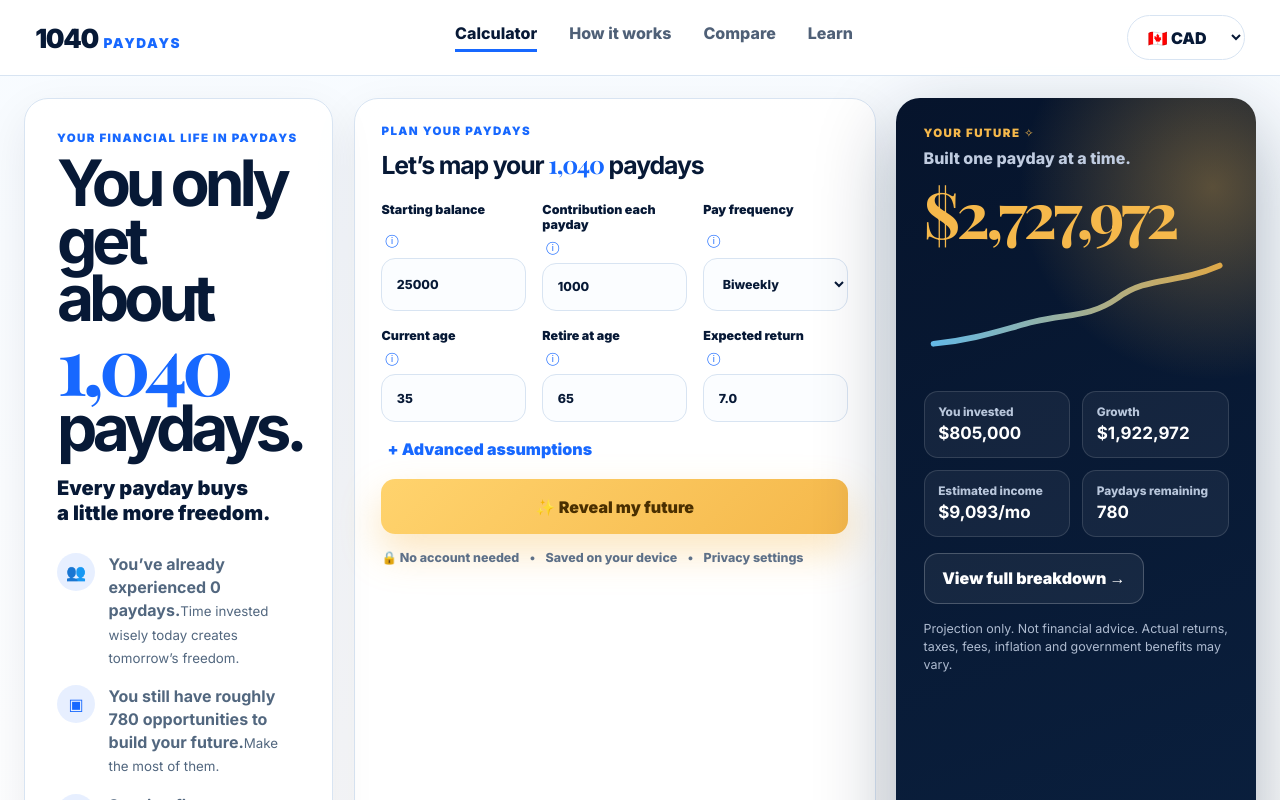
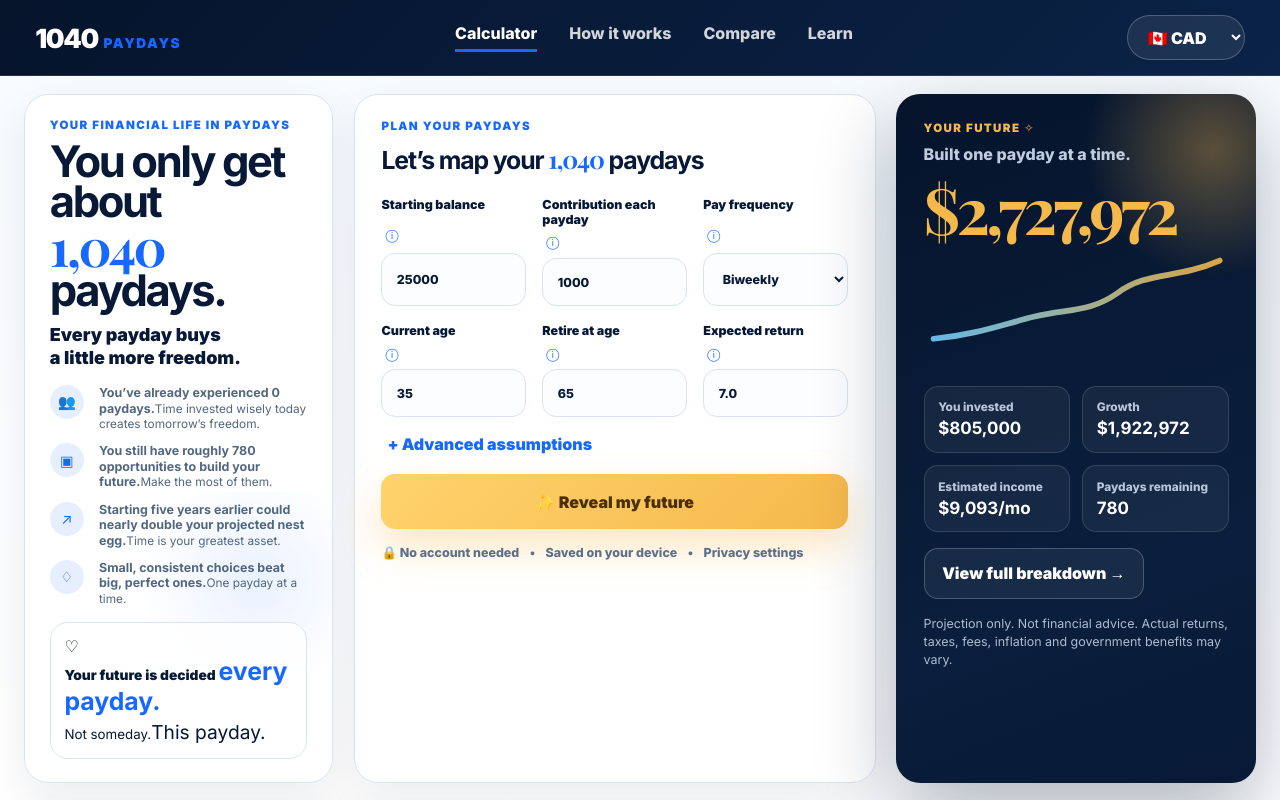
Before and after one commit to calgal7-del/1040-paydays, a React (Vite) app: page / in a window 1280 px wide. Shown: the top 800 px of the page. Built offline with nearby package versions, Linux system fonts and the light colour scheme.

Commit message:
Update App.css

```diff
--- a/src/App.css
+++ b/src/App.css
@@ -1094,3 +1094,100 @@ select:focus {
     height: 310px;
   }
 }
+/* FINAL NAV + LEFT HERO FIX */
+
+.navbar {
+  background: linear-gradient(135deg, #06142c, #0a2347);
+  border-bottom: 1px solid rgba(255, 255, 255, 0.12);
+  color: white;
+}
+
+.brandNumber {
+  color: white;
+}
+
+.navLinks {
+  color: rgba(255, 255, 255, 0.82);
+}
+
+.navLinks a:first-child {
+  color: white;
+}
+
+.currencyDropdown {
+  background: rgba(255, 255, 255, 0.08);
+  color: white;
+  border-color: rgba(255, 255, 255, 0.22);
+}
+
+.mainLayout {
+  margin-top: 1.1rem;
+}
+
+.hero {
+  padding: 1.45rem 1.55rem;
+  max-height: none;
+}
+
+.hero h1 {
+  font-size: clamp(2.7rem, 3.4vw, 4.25rem);
+  line-height: 0.93;
+  letter-spacing: -0.055em;
+}
+
+.hero h1 span {
+  font-size: 1.18em;
+  margin-top: 0.05rem;
+}
+
+.heroLead {
+  margin: 0.85rem 0 1rem;
+  font-size: 1.12rem;
+}
+
+.heroInsights {
+  gap: 0.72rem;
+}
+
+.heroInsight {
+  grid-template-columns: 38px 1fr;
+  gap: 0.7rem;
+}
+
+.heroInsight span {
+  width: 34px;
+  height: 34px;
+  font-size: 0.9rem;
+}
+
+.heroInsight p {
+  font-size: 0.78rem;
+  line-height: 1.25;
+}
+
+.heroInsight small {
+  font-size: 0.74rem;
+  line-height: 1.2;
+}
+
+.thisPaydayCard {
+  margin-top: 0.95rem;
+  padding: 0.85rem;
+}
+
+.thisPaydayCard p {
+  font-size: 0.86rem;
+}
+
+.thisPaydayCard em {
+  font-size: 1.2rem;
+}
+
+.topGrid {
+  align-items: stretch;
+}
+
+.calculatorCard,
+.projectionCard {
+  min-height: 0;
+}
```
